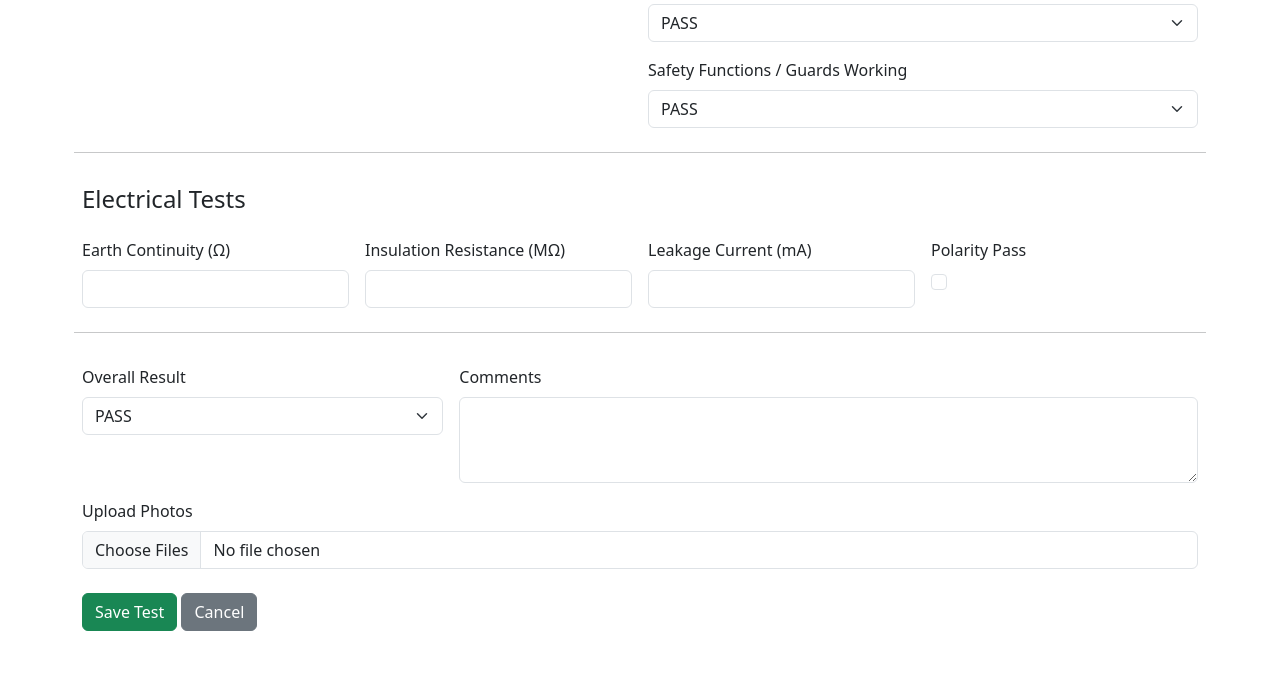
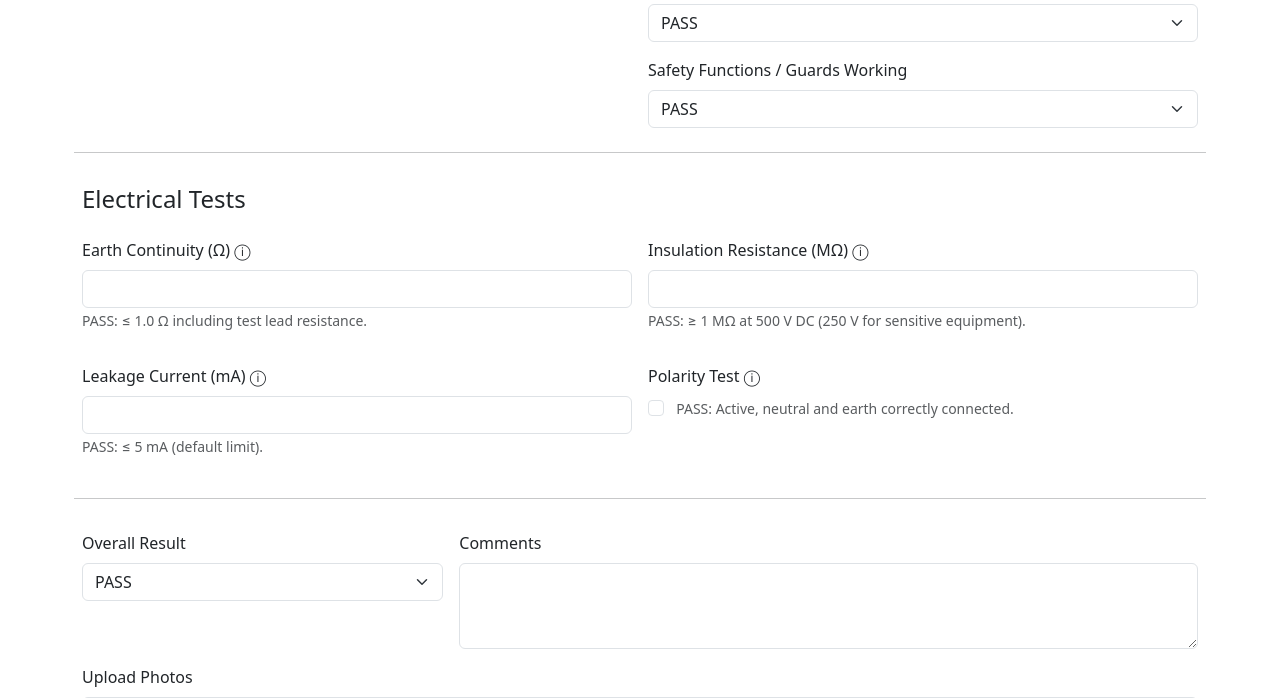
Before and after one commit to ell249/patrecorder, a Flask app: template templates/test_form.html in a window 1280 px wide. Shown: the part 631-1329 px from the top of the page. Before the commit the page ends 1262 px from the top, so only its background shows below. Run offline with Flask 3, Linux system fonts and the light colour scheme; the template is opened without the code that fills it, so the values that code supplies are empty; parts of the project's set-up code (start-up, migrations or seed data) failed here and were passed over; some libraries are stand-ins or nearby versions.

Commit message:
add tool tips and improve test form

```diff
--- a/templates/test_form.html
+++ b/templates/test_form.html
@@ -125,24 +125,55 @@
     <!-- Electrical Tests -->
     <h4 class="mt-3">Electrical Tests</h4>
 
-    <div class="col-md-3">
-        <label class="form-label">Earth Continuity (Ω)</label>
+    <div class="col-md-6 mb-3">
+        <label class="form-label">
+            Earth Continuity (Ω)
+            <span data-bs-toggle="tooltip" title="Ensures the protective earth path is intact. High resistance indicates poor earthing, which can prevent fault currents from tripping protection devices.">
+                ⓘ
+            </span>
+        </label>
         <input type="text" name="earth_continuity_ohms" class="form-control">
+        <small class="text-muted">PASS: ≤ 1.0 Ω including test lead resistance.</small>
     </div>
 
-    <div class="col-md-3">
-        <label class="form-label">Insulation Resistance (MΩ)</label>
+    <div class="col-md-6 mb-3">
+        <label class="form-label">
+            Insulation Resistance (MΩ)
+            <span data-bs-toggle="tooltip" title="Checks breakdown of insulation between live parts and accessible metal. Low insulation increases shock risk and indicates moisture, damage, or degradation.">
+                ⓘ
+            </span>
+        </label>
         <input type="text" name="insulation_mohms" class="form-control">
+        <small class="text-muted">PASS: ≥ 1 MΩ at 500 V DC (250 V for sensitive equipment).</small>
     </div>
 
-    <div class="col-md-3">
-        <label class="form-label">Leakage Current (mA)</label>
+    <div class="col-md-6 mb-3">
+        <label class="form-label">
+            Leakage Current (mA)
+            <span data-bs-toggle="tooltip" title="Measures unintended current flowing to accessible metal parts. Excessive leakage indicates insulation failure or internal faults that may cause electric shock.">
+                ⓘ
+            </span>
+        </label>
         <input type="text" name="leakage_mA" class="form-control">
+
+        {% if appliance.class_type == "Class I" %}
+            <small class="text-muted">PASS: ≤ 5 mA (Class I appliance).</small>
+        {% elif appliance.class_type == "Class II" %}
+            <small class="text-muted">PASS: ≤ 1 mA (Class II appliance).</small>
+        {% else %}
+            <small class="text-muted">PASS: ≤ 5 mA (default limit).</small>
+        {% endif %}
     </div>
 
-    <div class="col-md-3">
-        <label class="form-label">Polarity Pass</label><br>
+    <div class="col-md-6 mb-3">
+        <label class="form-label">
+            Polarity Test
+            <span data-bs-toggle="tooltip" title="Ensures active, neutral and earth conductors are correctly wired. Incorrect polarity can energise exposed metal parts or bypass safety mechanisms.">
+                ⓘ
+            </span>
+        </label><br>
         <input type="checkbox" name="polarity_pass" class="form-check-input">
+        <small class="text-muted ms-2">PASS: Active, neutral and earth correctly connected.</small>
     </div>
 
     <hr class="mt-4">
@@ -175,4 +206,12 @@
 
 </form>
 
+<script>
+    // Enable Bootstrap tooltips
+    var tooltipTriggerList = [].slice.call(document.querySelectorAll('[data-bs-toggle="tooltip"]'))
+    tooltipTriggerList.map(function (tooltipTriggerEl) {
+        return new bootstrap.Tooltip(tooltipTriggerEl)
+    })
+</script>
+
 {% endblock %}
```
Also changed, not shown: views.py (+2 -6 lines).
